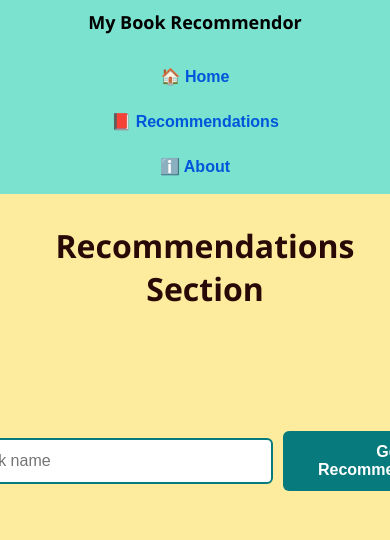
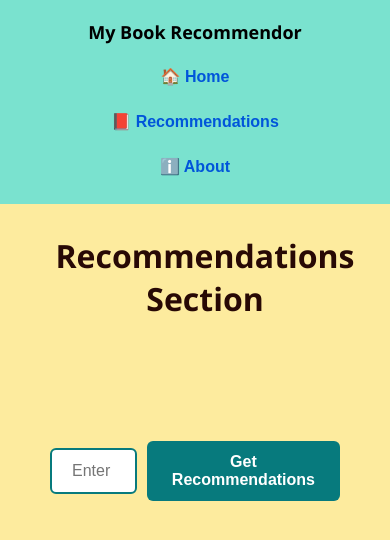
Before and after one commit to pradhankiran400-dotcom/Book-Recommendation-System, a FastAPI app: page /recommend in a window 390 px wide; the page is wider, and only the part inside the window is pictured. Shown: the top 540 px of that part. Run offline with FastAPI, Linux system fonts and the light colour scheme; parts of the project's set-up code (start-up, migrations or seed data) failed here and were passed over.

Commit message:
responsive made

```diff
--- a/static/CSS/style.css
+++ b/static/CSS/style.css
@@ -79,23 +79,27 @@ h1{
 
 @media screen and (max-width: 768px) {
     .navbar {
-        padding: 10px;
+        padding: 10px 0;
+        width:100%;
     }
 
     h1{
         margin-left: 20px;
+        text-align: center;
     }
 
     .navbar ul {
         flex-direction: column;
         gap: 10px;
-        padding: 0;
+        padding: 10px;
+        width:100%;
     }
 
     .nav-item {
         margin-right: 0;
-        margin-bottom: 15px;
+        margin-bottom: 5px;
         text-align: center;
+        width:100%;
     }
 
     #about {
@@ -106,6 +110,7 @@ h1{
         width: 100%;
         text-align: center;
     }
+
 }
 
 .books-container {
@@ -176,7 +181,8 @@ h1{
 }
 
 .search-input {
-    width: 400px;
+    width: 100%;
+    max-width: 400px;
     padding: 12px 20px;
     font-size: 16px;
     border: 2px solid #077A7D;
```
